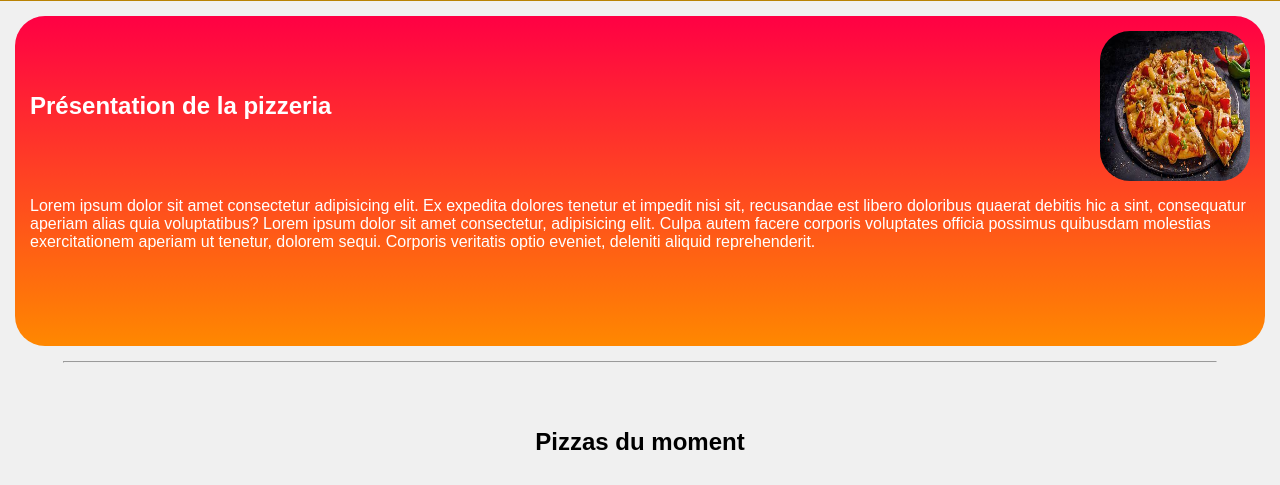
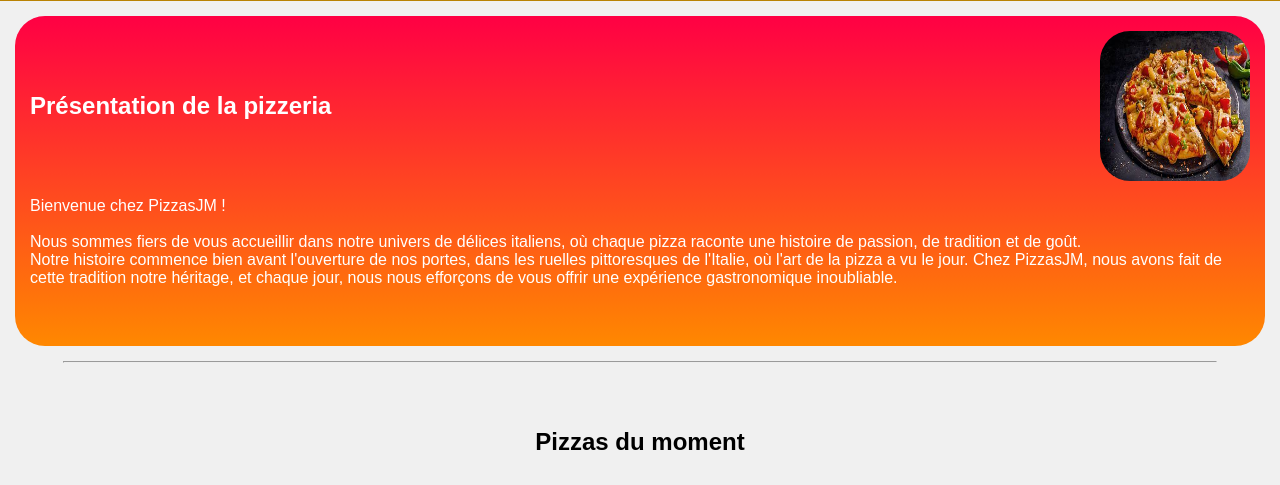
Before and after one commit to PierreTembremande/PizzaJM, a PHP site: page / in a window 1280 px wide. Shown: the part 195-680 px from the top of the page. Run offline with PHP 8.4, Linux system fonts and the light colour scheme; data that the repository does not hold is empty.

Commit message:
fix : texte entreprise

```diff
--- a/View/View_PageAccueil.php
+++ b/View/View_PageAccueil.php
@@ -54,10 +54,10 @@
   <div class="presentation">
     <div class="block-pres">
       <h2>Présentation de la pizzeria</h2>
-      <img src="../View/Pictures/pizza3.jpg" alt="image du restaurant">
+      <img src="View/Pictures/pizza3.jpg" alt="image du restaurant">
     </div>
-      <p>Lorem ipsum dolor sit amet consectetur adipisicing elit. Ex expedita dolores tenetur et impedit nisi sit, recusandae est libero doloribus quaerat debitis hic a sint, consequatur aperiam alias quia voluptatibus?
-      Lorem ipsum dolor sit amet consectetur, adipisicing elit. Culpa autem facere corporis voluptates officia possimus quibusdam molestias exercitationem aperiam ut tenetur, dolorem sequi. Corporis veritatis optio eveniet, deleniti aliquid reprehenderit.
+    <p>Bienvenue chez PizzasJM !</br></br>
+      Nous sommes fiers de vous accueillir dans notre univers de délices italiens, où chaque pizza raconte une histoire de passion, de tradition et de goût.</br> Notre histoire commence bien avant l'ouverture de nos portes, dans les ruelles pittoresques de l'Italie, où l'art de la pizza a vu le jour. Chez PizzasJM, nous avons fait de cette tradition notre héritage, et chaque jour, nous nous efforçons de vous offrir une expérience gastronomique inoubliable.
     </p>
   </div>
 
```
